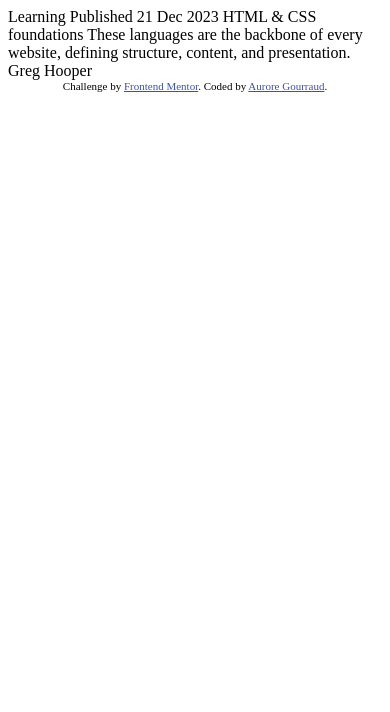
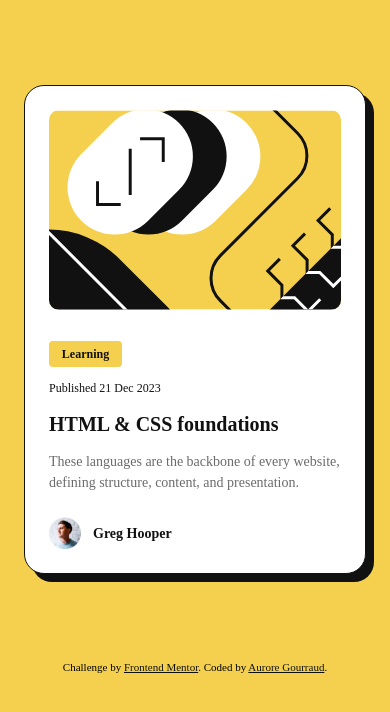
Before and after one commit to AuroreTurtle/blog-preview-card, a plain HTML site: page index.html in a window 390 px wide. Drawn offline with Linux system fonts and the light colour scheme; a web font is replaced by a local one.

Commit message:
Mobile version finished

```diff
--- a/index.html
+++ b/index.html
@@ -6,23 +6,27 @@
         <!-- displays site properly based on user's device -->
 
         <link rel="icon" type="image/png" sizes="32x32" href="./assets/images/favicon-32x32.png" />
+        <link rel="stylesheet" href="style.css">
 
         <title>Frontend Mentor | Blog preview card</title>
+    </head>
 
-        <!-- Feel free to remove these styles or customise in your own stylesheet 👍 -->
-        <style>
-            .attribution {
-                font-size: 11px;
-                text-align: center;
-            }
-            .attribution a {
-                color: hsl(228, 45%, 44%);
-            }
-        </style>
-    </head>
     <body>
-        Learning Published 21 Dec 2023 HTML & CSS foundations These languages are the backbone of every website,
-        defining structure, content, and presentation. Greg Hooper
+      <div class="card">
+        <img src="assets/images/illustration-article.svg" alt="Illustration article" class="card-illustration"/>
+
+        <div class="card-info">
+          <div class="tag"><span>Learning</span> </div>
+          <p class="date">Published 21 Dec 2023</p>
+          <h1>HTML & CSS foundations</h1>
+          <p class="text">These languages are the backbone of every website, defining structure, content, and presentation.</p>
+        </div>
+
+        <div class="card-author">
+          <img src="assets/images/image-avatar.webp" alt="Author's photo" width="32" height="32" />
+          <span>Greg Hooper</span>
+        </div>
+      </div>
 
         <div class="attribution">
             Challenge by <a href="https://www.frontendmentor.io?ref=challenge" target="_blank">Frontend Mentor</a>.
--- /dev/null
+++ b/style.css
@@ -0,0 +1,91 @@
+:root {
+    --main-color: #F4D04E;
+    --gray-950: #111111;
+    --gray-500: #6B6B6B;
+}
+
+@font-face {
+    font-family: "Figtree";
+    src:
+        local("Figtree"),
+        url("Figtree-VariableFont_wght.ttf") format("truetype");
+}
+
+* {
+    margin: 0;
+    color: var(--gray-950);
+    font-family: "Figtree";
+    line-height: 150%;
+    letter-spacing: 0px;
+}
+
+body {
+    background-color: var(--main-color);
+}
+
+/* Card */
+.card{
+    background-color: #FFFFFF;
+    padding: 24px;
+    border: var(--gray-950) solid 1px;
+    border-radius: 20px;
+    margin: 85px 24px;
+    box-shadow: 8px 8px 0px 0px var(--gray-950);
+}
+
+.card-illustration{
+    height: 200px;
+    width: 100%;
+    object-fit: cover;
+    border-radius: 10px;
+}
+
+.card-info{
+    margin: 24px 0;
+    display: flex;
+    flex-direction: column;
+    gap: 12px;
+}
+
+/* Tag */
+.tag{
+    display: flex;
+    justify-content: center;
+    align-items: center;
+    background-color: var(--main-color);
+    border-radius: 4px;
+    width: 73px;
+    height: 26px;
+    font-size: 12px;
+    font-weight: 800;
+}
+
+.date {
+    font-size: 12px;
+}
+
+h1 {
+    font-size: 20px;
+    font-weight: 800;
+}
+
+.text{
+    font-size: 14px;
+    color: var(--gray-500);
+}
+
+/* Author */
+.card-author{
+    display: flex;
+    align-items: center;
+    gap: 12px;
+    font-size: 14px;
+    font-weight: bold;
+}
+
+/* Footer */
+.attribution {
+    font-size: 11px;
+    color: black;
+    text-align: center;
+}
```
